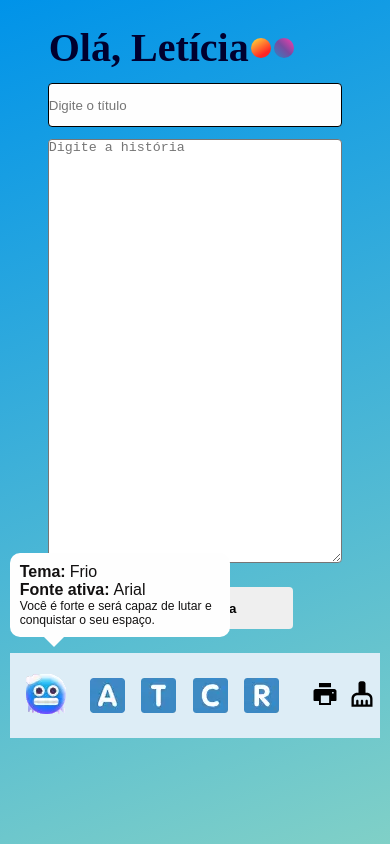
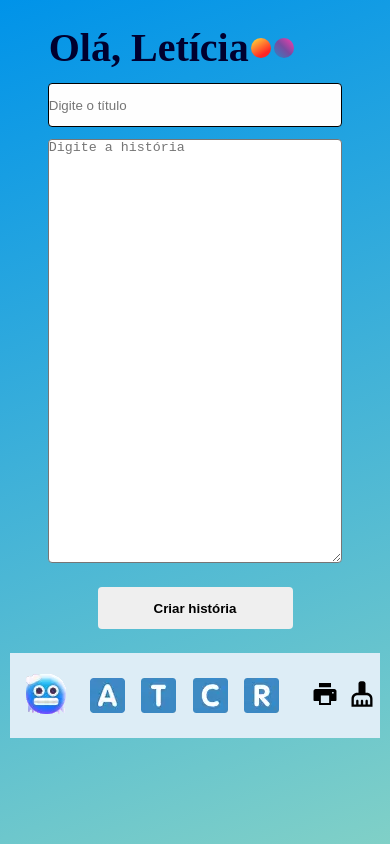
Before and after one commit to FilipeSall/story-teller-print-generator, a React (Vite) app: page / in a window 390 px wide. Built offline with nearby package versions, Linux system fonts and the light colour scheme.

Commit message:
ajustes no css

```diff
--- a/src/components/icon_btn/IconBtn.tsx
+++ b/src/components/icon_btn/IconBtn.tsx
@@ -10,7 +10,7 @@ interface IconBtnProps {
 function IconBtn({ icon }: IconBtnProps) {
 
     const { theme, font } = useGlobalContext();
-    const [show, setShow] = useState(true);
+    const [show, setShow] = useState(window.innerWidth > 768);
     const [randomMessageIndex, setRandomMessageIndex] = useState(0);
 
     const handleClick = () => {
@@ -18,7 +18,7 @@ function IconBtn({ icon }: IconBtnProps) {
     }
 
     useEffect(() => {
-        if(show){
+        if (show) {
             const randomIndex = Math.floor(Math.random() * goodVibeMessages.length);
             setRandomMessageIndex(randomIndex);
         }
@@ -29,7 +29,7 @@ function IconBtn({ icon }: IconBtnProps) {
             {show &&
                 <div className={styles.statusMessage}>
                     <p><span className={styles.bold}>Tema:</span>{theme === 'hot' ? 'Calor' : 'Frio'}</p>
-                    <p><span className={styles.bold}>Fonte ativa:</span>{font === 'arial' && 'Arial'}{font === 'times'&& 'Times'}{font === 'courier' && 'Cursive'}{font === 'roboto' && 'Open sans'}</p>
+                    <p><span className={styles.bold}>Fonte ativa:</span>{font === 'arial' && 'Arial'}{font === 'times' && 'Times'}{font === 'courier' && 'Cursive'}{font === 'roboto' && 'Open sans'}</p>
                     <p className={styles.goodvibesmessage}>{goodVibeMessages[randomMessageIndex]}</p>
                 </div>}
 
```
